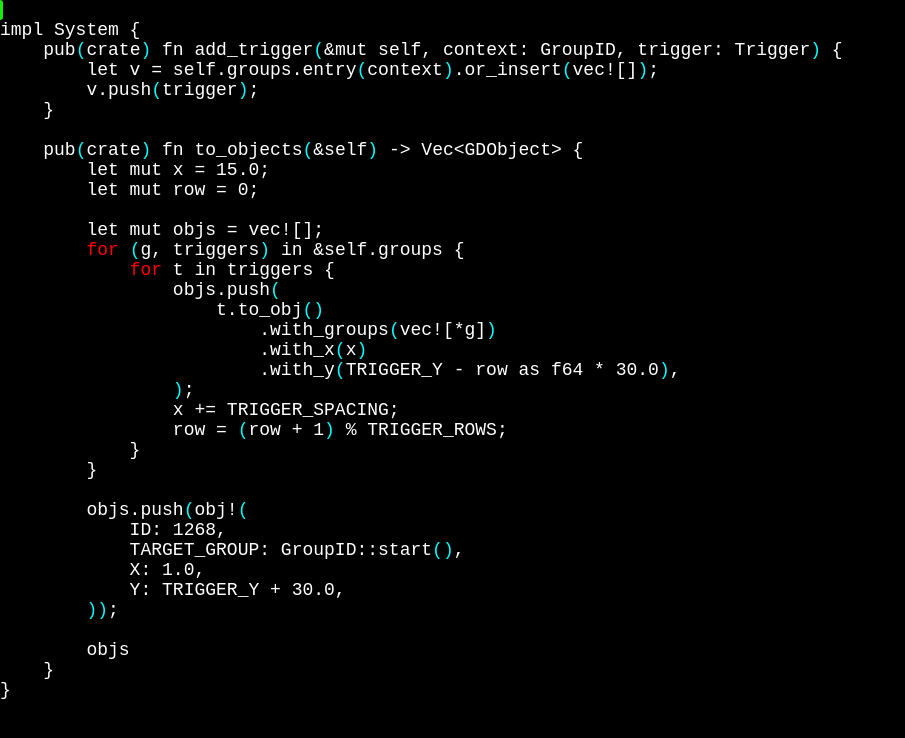
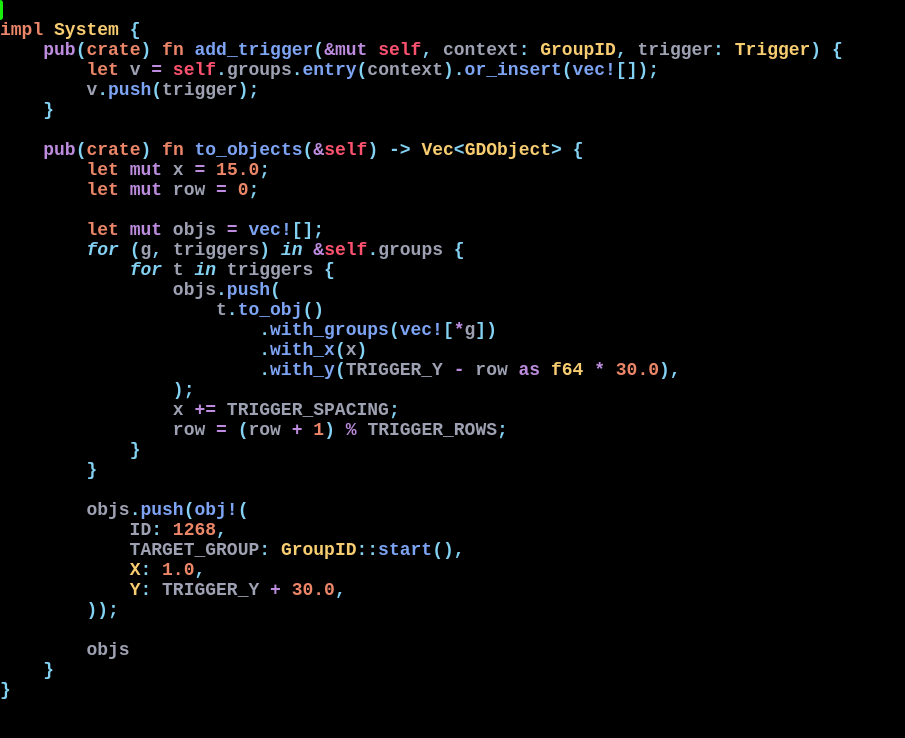
Before and after one commit to Ursu-Radu/chroma, a Svelte app: page / in a window 1280 px wide. Shown: the top 738 px of the page, without its empty margins (0-905 px from the left). Built offline with nearby package versions, Linux system fonts and the light colour scheme.

Commit message:
Highlighting fully working, themes and Rust language added!

```diff
--- a/src/App.svelte
+++ b/src/App.svelte
@@ -3,8 +3,6 @@
 </script>
 
 <div class="test">
-    <!-- <pre>{"cockle\nhe "}</pre>
-    <pre>{"bo"}</pre> -->
     <Editor />
 </div>
 
--- a/src/Editor.svelte
+++ b/src/Editor.svelte
@@ -12,13 +12,13 @@
     import { EMPTY_CHAR, codeDisplayStr, textSize } from "./util";
     import { highlightCode } from "./highlighting";
     import lang from "./langs/lang_defs/rust";
-    import { langElemColor } from "./langs/lang";
+    import { langElemStyling } from "./langs/lang";
 
     let everything: HTMLDivElement;
     let codeRef: HTMLPreElement;
 
     let editorData = new EditorData(
-        new EditorSettings(new TextSettings("JetBrains Mono", 18))
+        new EditorSettings(new TextSettings("JetBrains Mono", 18, 650))
     );
 
     let fileState = new FileState();
@@ -59,6 +59,7 @@
     // );
 
     $: syntaxElements = highlightCode(fileState.code, lang);
+    // $: syntaxElements = [];
 </script>
 
 <svelte:window
@@ -114,6 +115,7 @@
     style={`
     --code-font: "${editorData.settings.text.font}", monospace;
     --code-size: ${editorData.settings.text.size}px;
+    --code-weight: ${editorData.settings.text.weight};
 `}
     bind:this={everything}
 >
@@ -154,7 +156,9 @@
             {#each syntaxElements as elem}
                 <pre
                     class="code"
-                    style:color={langElemColor(elem.elem)}>{elem.text}</pre>
+                    style={langElemStyling(
+                        elem.elem
+                    ).getCss()}>{elem.text}</pre>
             {/each}
             <!--  -->
         </div>
@@ -205,6 +209,7 @@
     .code {
         font-size: var(--code-size);
         font-family: var(--code-font);
+        font-weight: var(--code-weight);
         /* background-color: #222222; */
         /* border-bottom: 1px solid black;
         border-top: 1px solid black; */
--- a/src/editor.ts
+++ b/src/editor.ts
@@ -1,7 +1,11 @@
 import { rotMod, snap, textSize, vec, type Vec } from "./util";
 
 export class TextSettings {
-    constructor(public font: string, public size: number) {}
+    constructor(
+        public font: string,
+        public size: number,
+        public weight: number
+    ) {}
 }
 
 export class EditorSettings {
--- a/src/highlighting.ts
+++ b/src/highlighting.ts
@@ -5,6 +5,7 @@ import {
     type LangElem,
     type Pattern,
     MatchPattern,
+    type LangMatch,
 } from "./langs/lang";
 
 class SyntaxElement {
@@ -27,30 +28,45 @@ class SyntaxElement {
 export const highlightCode = (code: string, lang: LangDef): SyntaxElement[] => {
     type LeafPattern = BlockPattern | MatchPattern;
 
-    function* patternGen(
+    function* matchGen(
         patterns: Pattern[]
-    ): Generator<LeafPattern, void, unknown> {
+    ): Generator<[LangMatch, LeafPattern], void, unknown> {
         for (let p of patterns) {
             if (p instanceof IncludePattern) {
                 if (p.include == "@self") {
-                    yield* patternGen(lang.patterns);
+                    yield* matchGen(lang.patterns);
                 } else {
-                    let includes = [];
+                    let includes: Pattern[] = [];
                     for (let i of p.include) {
                         if (lang.patternMap[i] != undefined) {
-                            includes.push(lang.patternMap[i]);
+                            includes.push(...lang.patternMap[i]);
                         }
                     }
-                    yield* patternGen(includes);
+                    yield* matchGen(includes);
                 }
             } else {
-                yield p;
+                if (p instanceof MatchPattern) {
+                    yield [{ regex: p.match, elem: p.elem }, p];
+                } else {
+                    yield [p.begin, p];
+                }
             }
         }
     }
     let stack: BlockPattern[] = [];
 
     let elems: SyntaxElement[] = [];
+    const pushElem = (elem: SyntaxElement) => {
+        if (elems.length == 0) {
+            elems.push(elem);
+            return;
+        }
+        if (elems[elems.length - 1].elem == elem.elem) {
+            elems[elems.length - 1].text += elem.text;
+            return;
+        }
+        elems.push(elem);
+    };
 
     while (code.length > 0) {
         let patterns =
@@ -84,11 +100,8 @@ export const highlightCode = (code: string, lang: LangDef): SyntaxElement[] => {
             }
         };
 
-        for (let p of patternGen(patterns)) {
-            let match: [RegExpMatchArray, LangElem] =
-                p instanceof MatchPattern
-                    ? [code.match(p.match), p.elem]
-                    : [code.match(p.begin.match), p.begin.elem];
+        for (let [m, p] of matchGen(patterns)) {
+            let match: SyntaxMatch = [code.match(m.regex), m.elem];
             setNearest(match, p, false);
             if (nearest != null && nearest.index == 0) {
                 break;
@@ -96,23 +109,23 @@ export const highlightCode = (code: string, lang: LangDef): SyntaxElement[] => {
         }
         if (stack.length > 0) {
             let top = stack[stack.length - 1];
-            let match: [RegExpMatchArray, LangElem] = [
-                code.match(top.end.match),
-                top.end.elem,
-            ];
+            let match: SyntaxMatch = [code.match(top.end.regex), top.end.elem];
             setNearest(match, top, true);
         }
 
+        let defaultElem =
+            stack.length > 0 ? stack[stack.length - 1].elem : null;
+
         if (nearest == null) {
-            elems.push(new SyntaxElement(null, code));
+            pushElem(new SyntaxElement(defaultElem, code));
             code = "";
         } else {
             if (nearest.index > 0) {
-                elems.push(
-                    new SyntaxElement(null, code.slice(0, nearest.index))
+                pushElem(
+                    new SyntaxElement(defaultElem, code.slice(0, nearest.index))
                 );
             }
-            elems.push(
+            pushElem(
                 new SyntaxElement(
                     nearest.elem,
                     code.slice(nearest.index, nearest.index + nearest.length)
--- a/src/langs/lang.ts
+++ b/src/langs/lang.ts
@@ -1,31 +1,92 @@
-export type LangElem = "keyword" | "thing";
+export type LangElem =
+    | "symbol.language"
+    | "symbol.operator"
+    | "keyword.control"
+    | "keyword.modifier"
+    | "keyword.decl"
+    | "keyword.operator"
+    | "keyword.other"
+    | "type"
+    | "comment.line"
+    | "comment.block"
+    | "string.single"
+    | "string.double"
+    | "string.regex"
+    | "string.other"
+    | "string.escape"
+    | "constant.number"
+    | "constant.language"
+    | "constant.other"
+    | "markup.bold"
+    | "markup.underline"
+    | "markup.italic"
+    | "markup.strikethrough"
+    | "variable.param"
+    | "variable.language"
+    | "variable.function"
+    | "variable.other"
+    | "invalid.illegal"
+    | "invalid.deprecated";
 
-export const langElemColor = (elem: LangElem) => {
-    switch (elem) {
-        case "keyword":
-            return "#ff0000";
-        case "thing":
-            return "#00ffff";
+import theme from "../themes/test.json";
+
+class LangElemStyling {
+    constructor(
+        public color: string = "#ffffff",
+        public bold: boolean = false,
+        public italic: boolean = false,
+        public strikethrough: boolean = false,
+        public underline: boolean = false
+    ) {}
+
+    getCss(): string {
+        let css = `color: ${this.color};`;
+        if (this.bold) {
+            css += "font-weight: bold;";
+        }
+        if (this.italic) {
+            css += "font-style: italic;";
+        }
+        if (this.strikethrough) {
+            css += "text-decoration: line-through;";
+        }
+        if (this.underline) {
+            css += "text-decoration: underline;";
+        }
+        return css;
     }
-    return "#ffffff";
+}
+
+export const langElemStyling = (elem: LangElem): LangElemStyling => {
+    let style = theme.highlighting[elem ?? "text"];
+    return new LangElemStyling(
+        style["color"] ?? "#ffffff",
+        style["bold"] ?? false,
+        style["italic"] ?? false,
+        style["strikethrough"] ?? false,
+        style["underline"] ?? false
+    );
 };
 
 export type Pattern = MatchPattern | BlockPattern | IncludePattern;
+
+export type LangMatch = { regex: RegExp; elem: LangElem };
 
 export class MatchPattern {
     constructor(public match: RegExp, public elem: LangElem) {
         this.match = new RegExp(this.match);
     }
 }
-
+// jajaja
 export class BlockPattern {
     constructor(
-        public begin: { match: RegExp; elem?: LangElem },
-        public end: { match: RegExp; elem?: LangElem },
+        public begin: LangMatch,
+        public end: LangMatch,
+        public elem: LangElem,
         public patterns: Pattern[]
     ) {
-        this.begin.match = new RegExp(this.begin.match);
-        this.end.match = new RegExp(this.end.match);
+        this.begin.regex = new RegExp(this.begin.regex);
+        this.end.regex = new RegExp(this.end.regex);
     }
 }
 
@@ -35,11 +96,11 @@ export class IncludePattern {
 
 export class LangDef {
     public patterns: Pattern[] = [];
-    public patternMap: { [key: string]: Pattern } = {};
+    public patternMap: { [key: string]: Pattern[] } = {};
     constructor(private name: string, private extensions: string[]) {}
 
-    addPattern(name: string, pattern: Pattern) {
-        this.patterns.push(pattern);
+    addPattern(name: string, ...pattern: Pattern[]) {
+        this.patterns.push(...pattern);
         this.patternMap[name] = pattern;
     }
 }
--- /dev/null
+++ b/src/themes/test.json
@@ -0,0 +1,96 @@
+{
+    "highlighting": {
+        "text": {
+            "color": "#9DA1B2"
+        },
+
+        "symbol.language": {
+            "color": "#83D2F3"
+        },
+        "symbol.operator": {
+            "color": "#BD8CDF"
+        },
+        "keyword.control": {
+            "color": "#83D2F3",
+            "italic": true
+        },
+        "keyword.modifier": {
+            "color": "#BD8CDF"
+        },
+        "keyword.decl": {
+            "color": "#EB8668"
+        },
+        "keyword.operator": {
+            "color": "#BD8CDF"
+        },
+        "keyword.other": {
+            "color": "#BD8CDF"
+        },
+        "type": {
+            "color": "#F8CD71"
+        },
+        "comment.line": {
+            "color": "#9DA1B277",
+            "italic": true
+        },
+        "comment.block": {
+            "color": "#9DA1B277",
+            "italic": true
+        },
+        "string.single": {
+            "color": "#B9DD87"
+        },
+        "string.double": {
+            "color": "#B9DD87"
+        },
+        "string.regex": {
+            "color": "#9ED7BC"
+        },
+        "string.other": {
+            "color": "#B9DD87"
+        },
+        "string.escape": {
+            "color": "#83D2F3"
+        },
+        "constant.number": {
+            "color": "#EB8668"
+        },
+        "constant.language": {
+            "color": "#EB8668"
+        },
+        "constant.other": {
+            "color": "#EB8668"
+        },
+        "markup.bold": {
+            "bold": true
+        },
+        "markup.underline": {
+            "underline": true
+        },
+        "markup.italic": {
+            "italic": true
+        },
+        "markup.strikethrough": {
+            "strikethrough": true
+        },
+        "variable.param": {
+            "color": "#FE526F"
+        },
+        "variable.language": {
+            "color": "#FE526F"
+        },
+        "variable.function": {
+            "color": "#7DA3F3"
+        },
+        "variable.other": {
+            "color": "#CC8492"
+        },
+        "invalid.illegal": {
+            "color": "#ff0000"
+        },
+        "invalid.deprecated": {
+            "color": "#aa0000",
+            "strikethrough": true
+        }
+    }
+}
```
Also changed, not shown: src/langs/lang_defs/rust.ts (+97 -5 lines), 1 other file (tests, documents, lock files or other folders).
